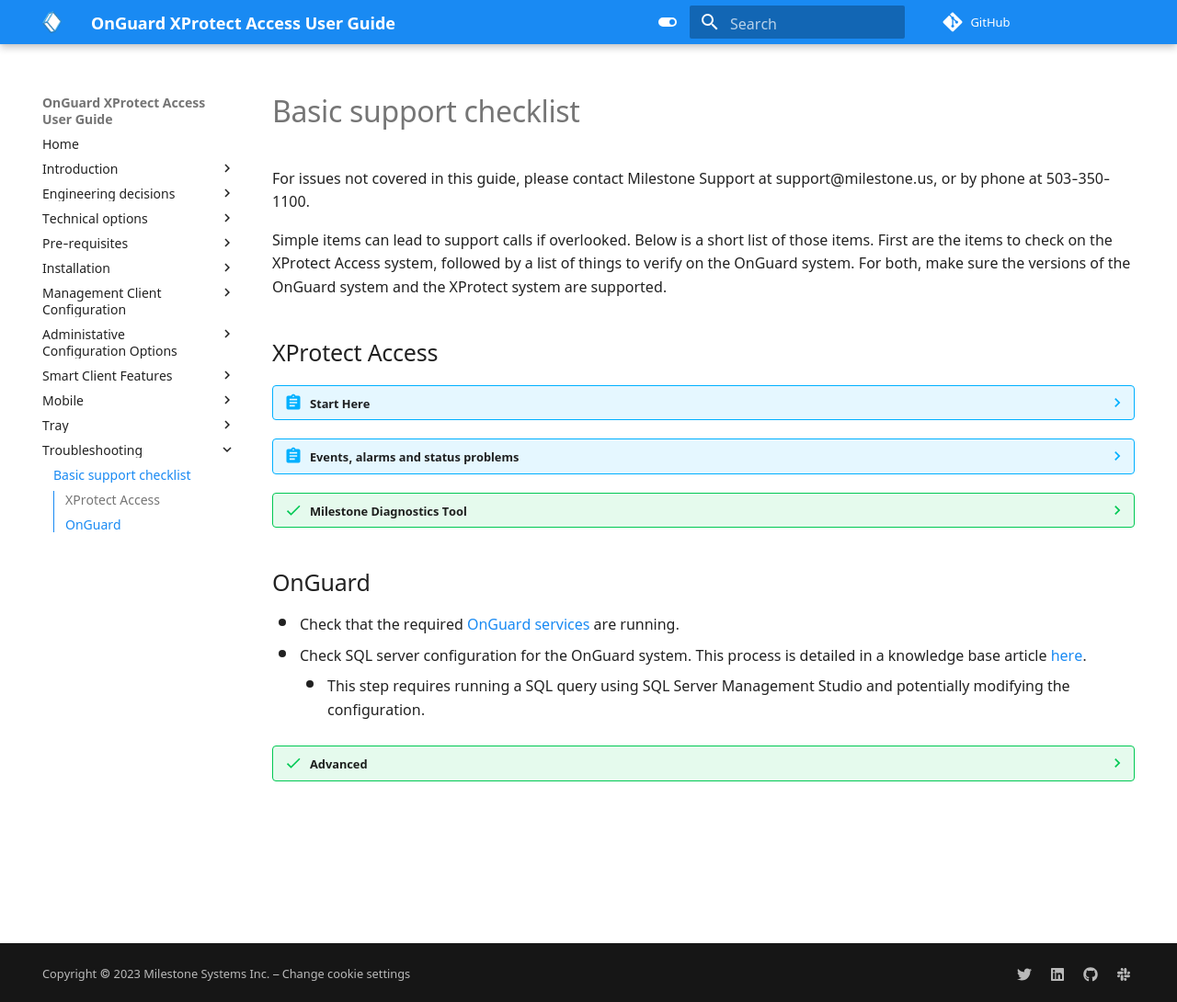
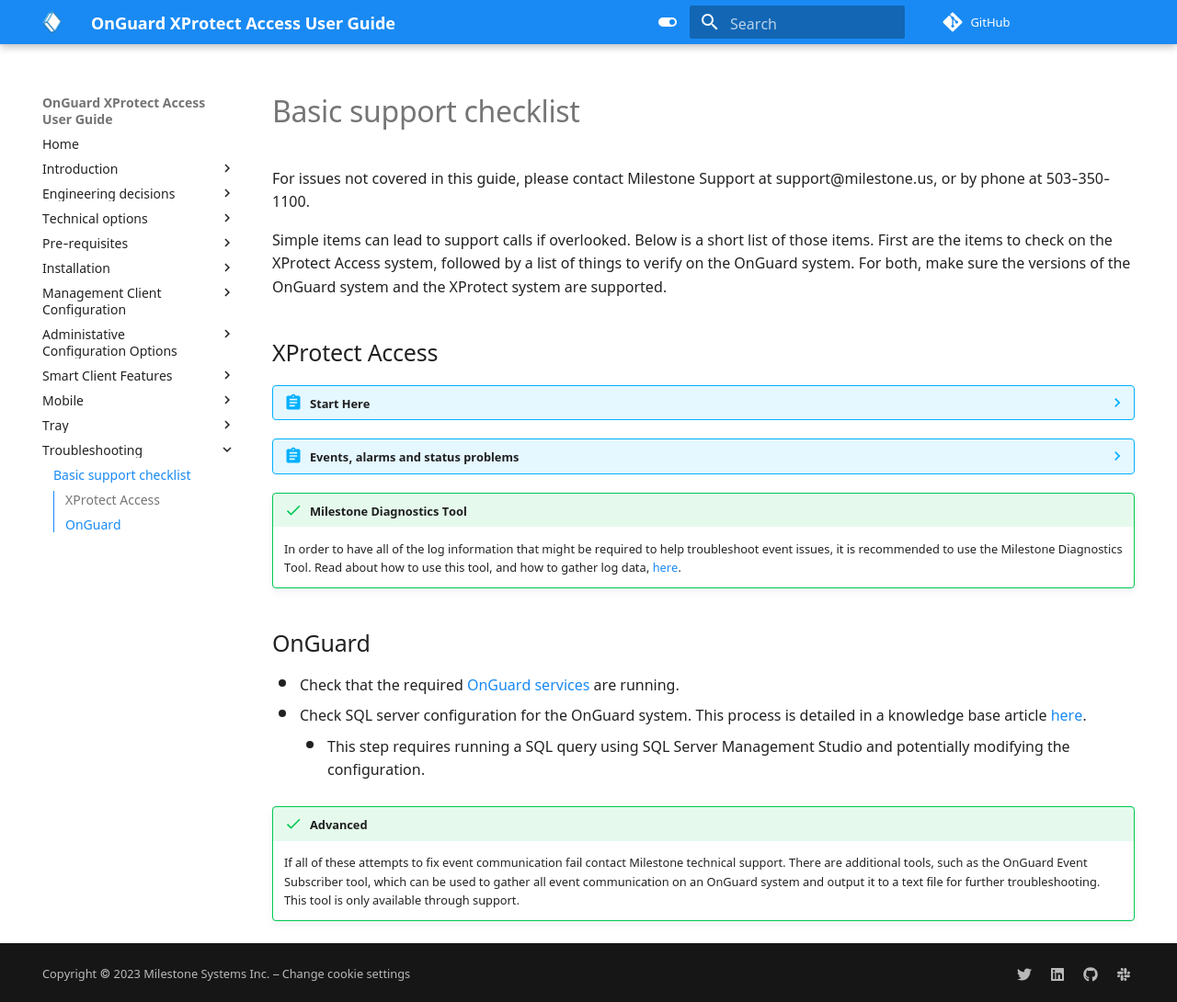
Before and after one commit to mjt-milestone/XPALenelS2DocSite, an MkDocs documentation site: the page built from docs/Troubleshooting/index.md, in a window 1280 px wide and 1090 px high. Shown: the whole window at 92% size. Built offline with MkDocs 1.6.1 and Material for MkDocs 9.7.7, drawn with Linux system fonts in a browser that asks for light colours; comment, search, counter and statistics services are not loaded.

Commit message:
admonition style

```diff
--- a/docs/Troubleshooting/index.md
+++ b/docs/Troubleshooting/index.md
@@ -45,7 +45,7 @@
     + Open the MIP Plugin logs at this location to verify that the events are received by the Event Server:
         + C:\ProgramData\VideoOS\VideoOS.OnGuard.XPA.MipPlugin\VideoOS.Event.Server\logs
 
-??? success "Milestone Diagnostics Tool"
+!!! success "Milestone Diagnostics Tool"
     In order to have all of the log information that might be required to help troubleshoot event issues, it is recommended to use the Milestone Diagnostics Tool. Read about how to use this tool, and how to gather log data, [here](https://doc.milestonesys.com/latest/en-US/portal/htm/chapter-page-diagnostics-tool.htm?tocpath=Tools%20%2526%20Architecture%7CMilestone%20Diagnostics%20Tool%7C_____0" title="Milestone Diagnostics Tool).
 
 ## OnGuard
@@ -54,5 +54,5 @@
 + Check SQL server configuration for the OnGuard system. This process is detailed in a knowledge base article [here](https://supportcommunity.milestonesys.com/s/article/Lenel-OnGuard-XPA-Integration-not-receiving-OpenAccess-events-ACM-troubleshooting?language=en_US).
     + This step requires running a SQL query using SQL Server Management Studio and potentially modifying the configuration.
 
-??? success "Advanced"
+!!! success "Advanced"
     If all of these attempts to fix event communication fail contact Milestone technical support. There are additional tools, such as the OnGuard Event Subscriber tool, which can be used to gather all event communication on an OnGuard system and output it to a text file for further troubleshooting. This tool is only available through support.
```
